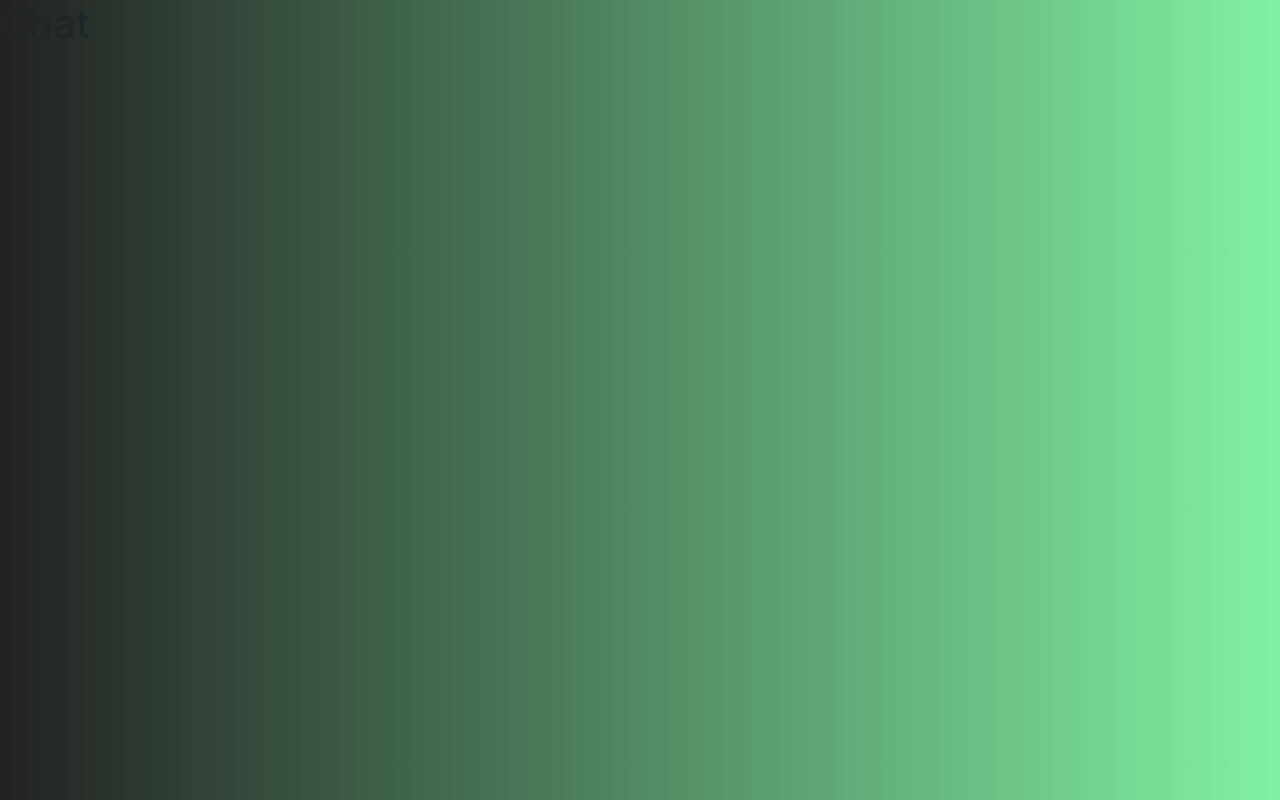
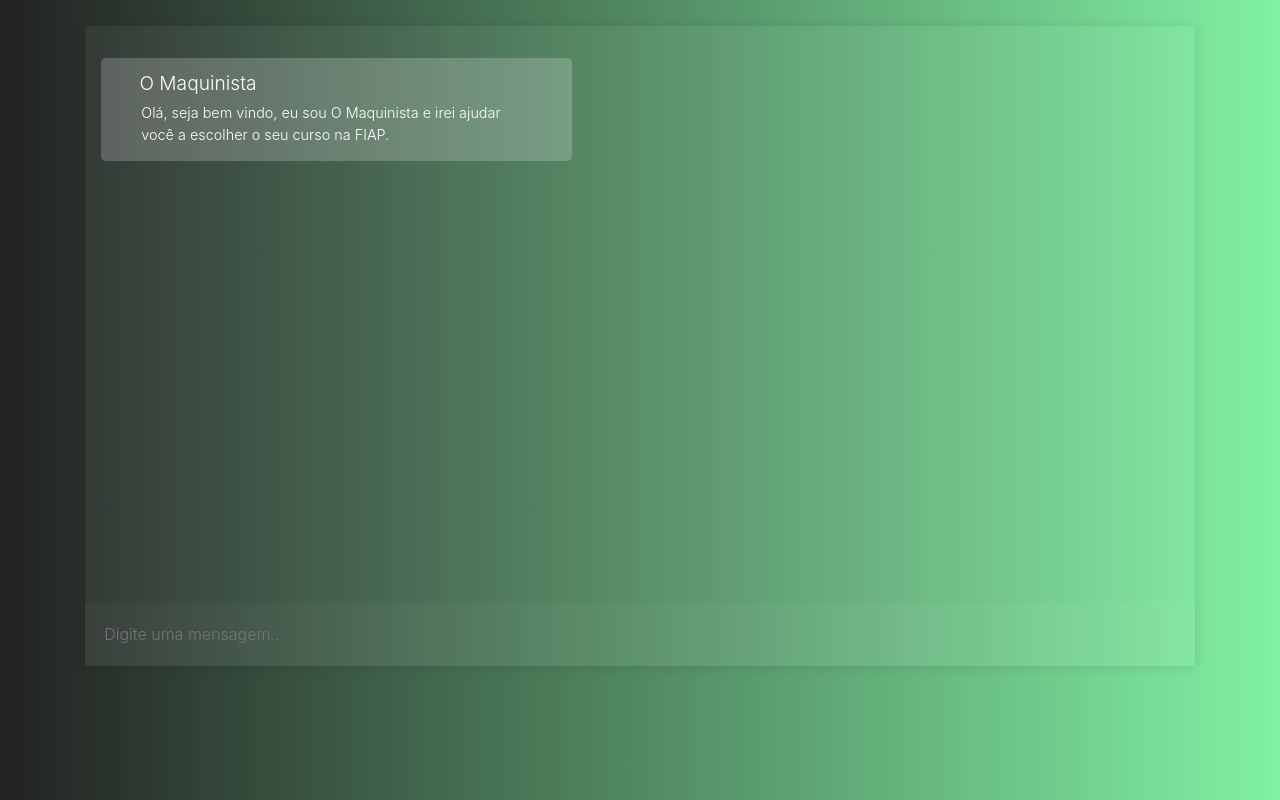
Before and after one commit to HenriqueFutema/Chat-Maquinista, a React (Create React App) app: page /chat in a window 1280 px wide. Built offline with nearby package versions, Linux system fonts and the light colour scheme.

Commit message:
Layout ChatComponent

```diff
--- /dev/null
+++ b/src/components/ChatComponent.js
@@ -0,0 +1,29 @@
+import React, { Component } from 'react';
+
+import './style2.css';
+
+export default class ChatComponent extends Component {
+  render() {
+    return(
+  <div class="container">
+    <div class="container-fluid">
+      <div class="row">
+        <div class='chatbox col-md-12'>
+          <div class="row">
+            <div class="chatbox__messages ">
+                <div class="chatbox__messages__user-message--ind-message ">
+                  <p class="name">O Maquinista</p><br/>
+                  <p class="message">Olá, seja bem vindo, eu sou O Maquinista e irei ajudar você a escolher o seu curso na FIAP.</p>
+                </div>
+            </div>
+          </div>
+          <form>
+            <input type="text" placeholder="Digite uma mensagem.." />
+          </form>
+        </div>
+      </div>
+    </div>
+  </div>
+    );
+  }
+}
--- a/src/components/SignInComponent.js
+++ b/src/components/SignInComponent.js
@@ -1,4 +1,4 @@
-import React, { useState, useCallback } from 'react';
+import React, { Component } from 'react';
 
 import './style.css';
 
@@ -7,14 +7,17 @@ import Logo from '../assets/logo.png'
 import api from '../services/api'
 import swal from 'sweetalert'
 
-export default function SignInComponent() {
+export default class SignInComponent extends Component{
 
-    const [email, setEmail] = useState('')
-    const [password, setPassword] = useState('')
+    state = {
+    email: '',
+    password: ''
+    }
 
-    const handleSubmit = useCallback(async (e) =>{
+    handleSubmit = async (e) =>{
         e.preventDefault()
         let err = ''
+        const { email, password } =this.state
         const user = await api.post('signin',{email, password})
         .catch(function(erro){
             swal("Erro", "Email ou senha incorreta", "error")
@@ -23,10 +26,13 @@ export default function SignInComponent() {
 
         if (err ==='') {
             swal("Bem Vindo", "Seja bem vindo", "success")
+            this.props.onRedirectChat()
         }
 
+    }
 
-    }, [email, password,])
+
+    render(){
 
 
   return (
@@ -43,12 +49,12 @@ export default function SignInComponent() {
       <div className="col-md-5 register-right">
         <h2 className="register-heading">Efetuar Login</h2>
         <center>
-          <form className="register-form" onSubmit={handleSubmit}>
+          <form className="register-form" onSubmit={this.handleSubmit}>
             <div className="form-group">
-              <input type="text" className="form-control" placeholder="Nome de usuário *" value={email} onChange={e => setEmail(e.target.value)} />
+              <input type="text" className="form-control" placeholder="Nome de usuário *" value={this.state.email} onChange={e => this.setState({email: e.target.value})} />
             </div>
             <div className="form-group">
-              <input type="password" className="form-control" placeholder="Senha *" value={password} onChange={e => setPassword(e.target.value)} />
+              <input type="password" className="form-control" placeholder="Senha *" value={this.state.password} onChange={e => this.setState({ password: e.target.value})} />
             </div>
             <button type="submit" className="btn btnRegister">Login</button>
         </form>
@@ -57,4 +63,5 @@ export default function SignInComponent() {
     </div>
   </div>
   );
+    }
 }
--- /dev/null
+++ b/src/components/style2.css
@@ -0,0 +1,62 @@
+html,
+body {
+    background: -webkit-linear-gradient(right, #81F1A3, #222);
+    overflow: hidden;
+    height: 100vh;
+}
+
+.container {
+    margin-top: 2%;
+}
+
+.chatbox {
+    background: rgba(255, 255, 255, 0.05);
+    border-radius: 0.2em;
+    box-shadow: 1px 1px 12px rgba(0, 0, 0, 0.1);
+    height: 80vh;
+}
+
+.chatbox__messages:nth-of-type(odd) .chatbox__messages__user-message--ind-message {
+    float: left;
+}
+
+.chatbox__messages__user-message--ind-message {
+    background: rgba(255, 255, 255, 0.2);
+    padding: 1em 0;
+    height: auto;
+    width: 65%;
+    border-radius: 5px;
+    margin: 2em 1em;
+    overflow: auto;
+}
+
+.chatbox__messages__user-message--ind-message>p.message {
+    color: #FFF;
+    font-size: 0.9em;
+    margin: 0 2.8em;
+}
+
+.chatbox p {
+    float: left;
+    text-align: left;
+    margin: -0.25em 2em;
+    font-weight: 300;
+    color: #FFF;
+}
+
+.chatbox form input {
+    background: rgba(255, 255, 255, 0.03);
+    position: absolute;
+    bottom: 0;
+    left: 0;
+    border: none;
+    width: 100%;
+    padding: 1.2em;
+    color: rgba(255, 255, 255, 0.9);
+    font-weight: 300;
+}
+
+.name {
+    padding-bottom: 2%;
+    font-size: 1.2em;
+}
--- a/src/views/Chat.js
+++ b/src/views/Chat.js
@@ -1,9 +1,8 @@
 import React from 'react';
 
-// import { Container } from './styles';
-
+import ChatComponent from '../components/ChatComponent'
 export default function Chat() {
   return (
-   <h1>Chat</h1>
+   <ChatComponent/>
   );
 }
--- a/src/views/SignIn.js
+++ b/src/views/SignIn.js
@@ -1,9 +1,19 @@
-import React from 'react';
+import React, { Component } from 'react';
 
 import SignInComponent from '../components/SignInComponent'
 
-export default function SignIn() {
+export default class SignIn extends Component {
+
+    onRedirectChat = () =>{
+        this.props.history.push('/chat')
+    }
+
+render(){
+
   return (
-    <SignInComponent/>
-  );
+    <SignInComponent onRedirectChat={this.onRedirectChat}/>
+    );
+
 }
+
+}
```
